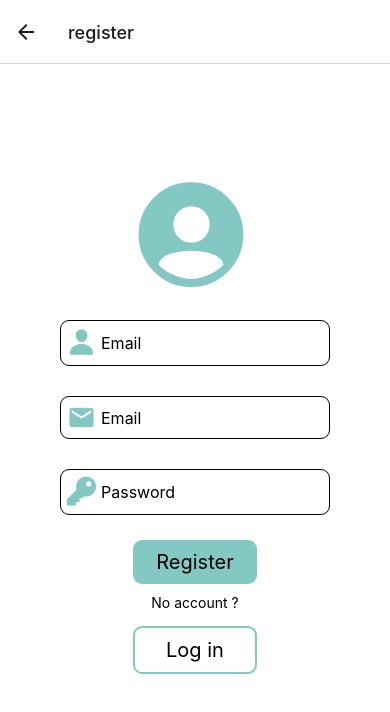
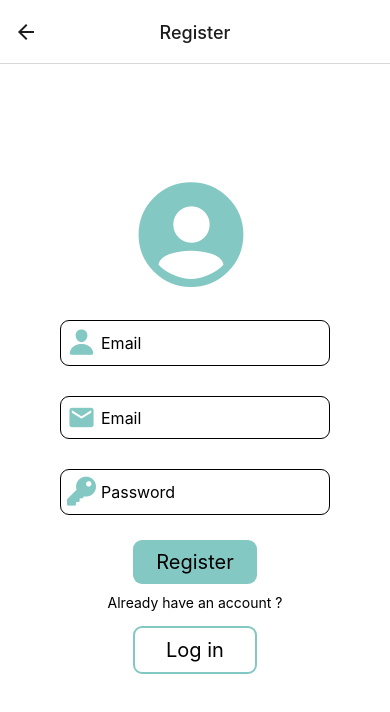
Before and after one commit to Isa1asN/harbinder-rnative, a React Native app: screen /register in a window 390 px wide. Shown: the top 712 px of the page. Built offline with nearby package versions, Linux system fonts and the light colour scheme.

Commit message:
made changes

```diff
--- a/App.js
+++ b/App.js
@@ -16,7 +16,7 @@ export default function App() {
 
         <Stack.Screen name='login' component={Login} options={{title:'Login', headerTitleAlign:'center', headerStyle:{borderBottomWidth:1, borderColor:'#84c8c3'}}} />
 
-        <Stack.Screen name='register' component={Register}/>
+        <Stack.Screen name='register' component={Register} options={{title:'Register', headerTitleAlign:'center', headerStyle:{borderBottomWidth:1, borderColor:'#84c8c3'}}}/>
       </Stack.Navigator>
     </NavigationContainer>
   );
--- a/screens/Register.jsx
+++ b/screens/Register.jsx
@@ -77,10 +77,10 @@ const Register = () => {
         </TouchableOpacity>
             <View>
                 <Text>
-                    No account ?
+                    Already have an account ?
                 </Text>
             </View>
-        <TouchableOpacity style={style.btnRegister} onPress={()=>navigate.replace('register')}>
+        <TouchableOpacity style={style.btnRegister} onPress={()=>navigate.replace('login')}>
             <Text style={{fontSize:20}}>
                 Log in
             </Text>
```
